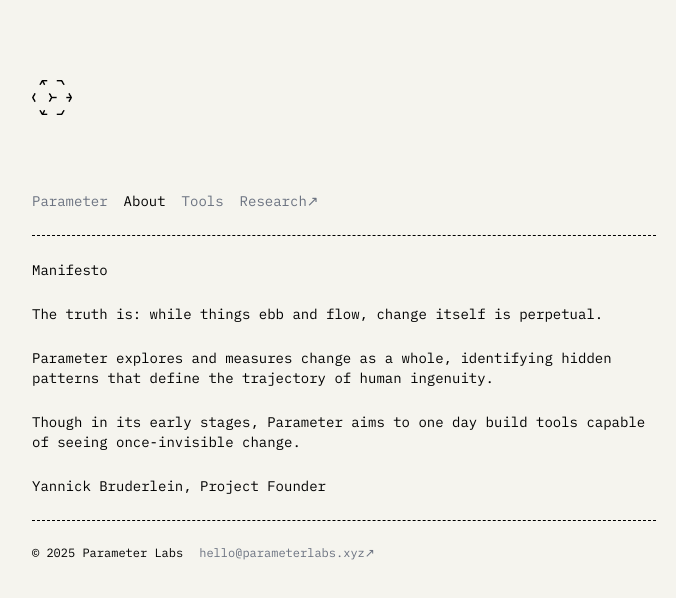
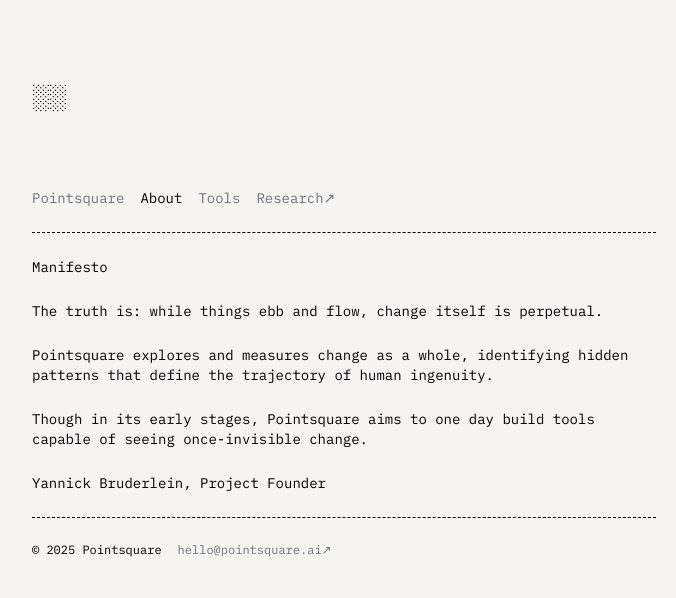
Before and after one commit to CloneProtocolSixtySix/loopscale, a Next.js app: page / in a window 1280 px wide. Both pictures are taken after a click on the button "About". Shown: the top 598 px of the page, without its empty margins (296-972 px from the left). Built offline with nearby package versions, Linux system fonts and the light colour scheme.

Commit message:
Replace logo image with minimalist ░░ character design

```diff
--- a/app/layout.tsx
+++ b/app/layout.tsx
@@ -16,7 +16,7 @@ const plexMono = IBM_Plex_Mono({
 });
 
 export const metadata: Metadata = {
-  title: "Parameter Labs | A knowledge partner",
+  title: "Pointsquare | A knowledge partner",
 };
 
 export default function RootLayout({
--- a/app/page.tsx
+++ b/app/page.tsx
@@ -37,14 +37,14 @@ export default function Home() {
   return (
     <main className="min-h-screen" style={{ backgroundColor: '#F5F4EE' }}>
       <div className="max-w-2xl w-full px-6 py-20 mx-auto space-y-6">
-        <img src="/integrality.png" alt="Parameter Logo" className="w-10 h-auto" />
+        <span className="text-2xl mono">░░</span>
         <h1 className="text-xl font-normal">
           <button onClick={() => handleToggleContent('home')} className="mr-2">
           </button>
         </h1>
         <div className="flex items-center space-x-2 text-sm mono">
           <button onClick={() => handleToggleContent('home')} className={activeSection === 'home' ? 'text-black' : 'text-gray-500'}>
-            <span className="text-sm mono font-normal">Parameter</span> <br />
+            <span className="text-sm mono font-normal">Pointsquare</span> <br />
           </button>
           <span></span>
           <button onClick={() => handleToggleContent('about')} className={activeSection === 'about' ? 'text-black' : 'text-gray-500'}>
@@ -55,7 +55,7 @@ export default function Home() {
             Tools
           </button>
           <span></span>
-          <a href="https://medium.com/@Parameter" className="text-sm mono text-gray-500 hover:text-black">
+          <a href="https://medium.com/@Pointsquare" className="text-sm mono text-gray-500 hover:text-black">
             Research↗
           </a>
         </div>
@@ -70,10 +70,10 @@ export default function Home() {
       The truth is: while things ebb and flow, change itself is perpetual.
     </p>
     <p className="text-sm mono">
-      Parameter explores and measures change as a whole, identifying hidden patterns that define the trajectory of human ingenuity.
+      Pointsquare explores and measures change as a whole, identifying hidden patterns that define the trajectory of human ingenuity.
     </p>
     <p className="text-sm mono">
-      Though in its early stages, Parameter aims to one day build tools capable of seeing once-invisible change.
+      Though in its early stages, Pointsquare aims to one day build tools capable of seeing once-invisible change.
     </p>
     <p className="text-sm mono">
       Yannick Bruderlein, Project Founder
@@ -85,7 +85,7 @@ export default function Home() {
       Introducing P1<br/>
     </p>
     <p className="text-sm mono">
-    IO-1 consists of a bespoke set of language models capable of multidisciplinary reasoning and action.
+    P1 consists of a bespoke set of language models capable of multidisciplinary reasoning and action.
     </p>
     <div className="mt-4">
       <button
@@ -127,9 +127,9 @@ export default function Home() {
 )}
         <hr className="my-4 border-t border-black border-dashed" />
         <div className="flex items-center space-x-2 text-xs mono">
-          <span>© 2025 Parameter Labs</span>
+          <span>© 2025 Pointsquare</span>
           <span></span>
-          <a href="mailto:hello@parameterlabs.xyz" className="text-gray-500 hover:text-black">hello@parameterlabs.xyz↗</a>
+          <a href="mailto:hello@pointsquare.ai" className="text-gray-500 hover:text-black">hello@pointsquare.ai↗</a>
         </div>
       </div>
     </main>
```
